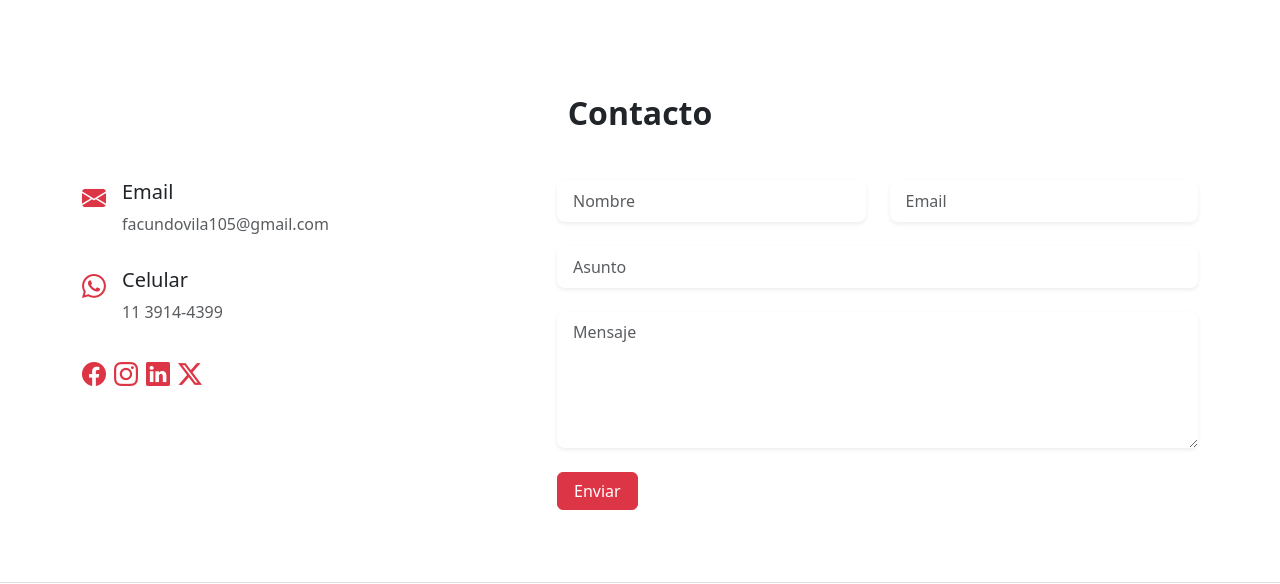
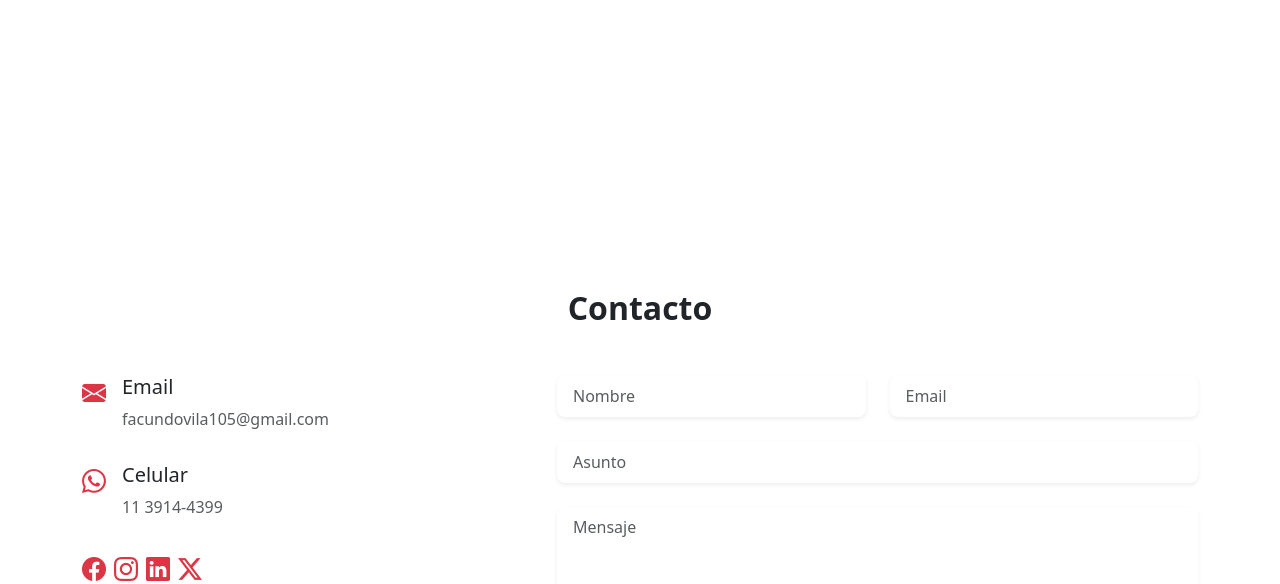
Before and after one commit to Goldfinch95/my-portfolio, an Angular app: page / in a window 1280 px wide. Shown: the part 1732-2316 px from the top of the page. Built offline with nearby package versions, Linux system fonts and the light colour scheme.

Commit message:
se agregaron espacios entre articulos

```diff
--- a/src/app/components/contact/contact.component.css
+++ b/src/app/components/contact/contact.component.css
@@ -0,0 +1,4 @@
+.py-4 {
+    padding-top: 11rem !important;
+    padding-bottom: 1.5rem !important;
+}
--- a/src/app/components/portfolio/portfolio.component.css
+++ b/src/app/components/portfolio/portfolio.component.css
@@ -0,0 +1,4 @@
+.py-5{
+    padding-top: 5rem !important;
+    padding-bottom: 3.7rem !important;
+}
```
